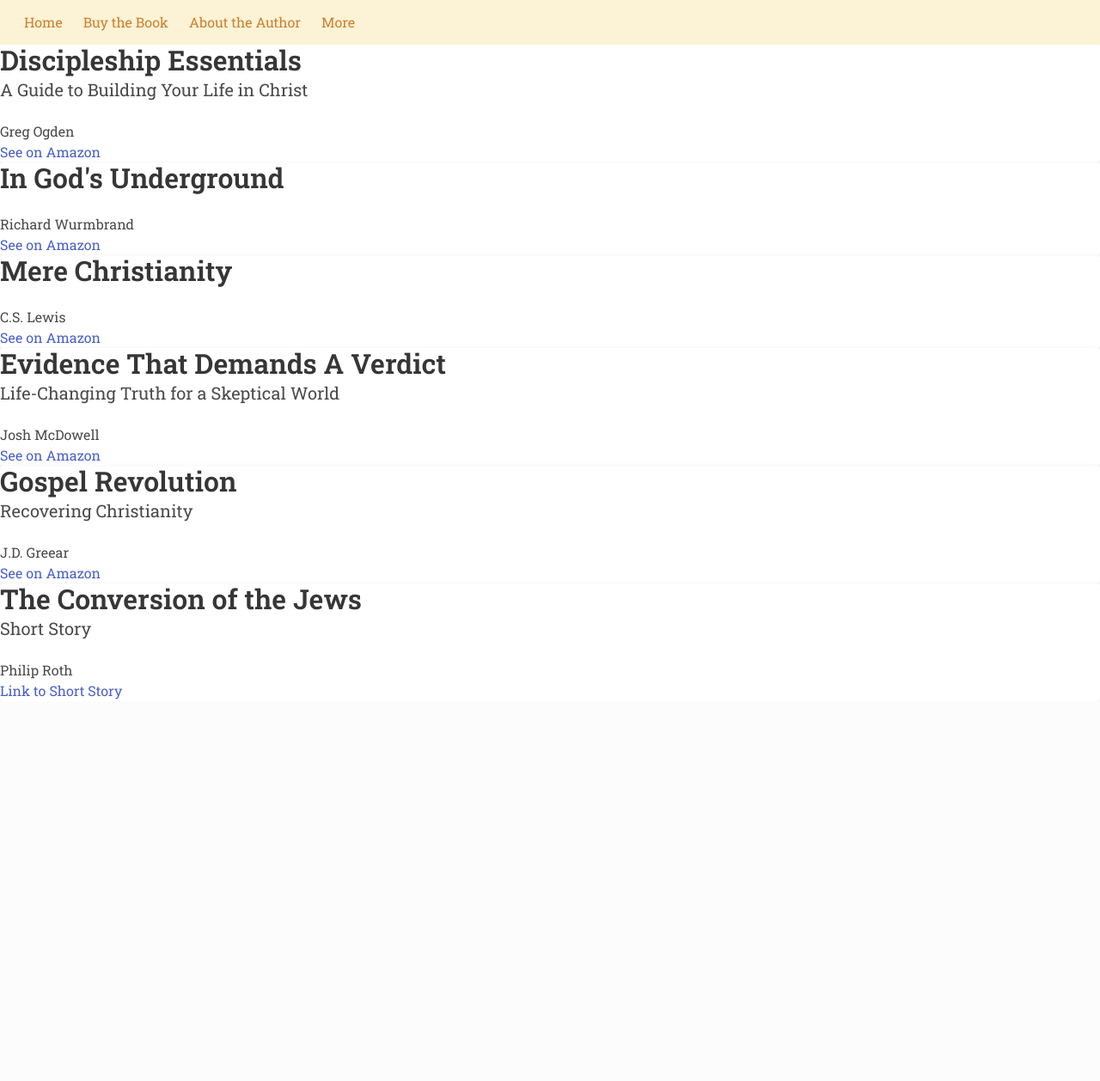
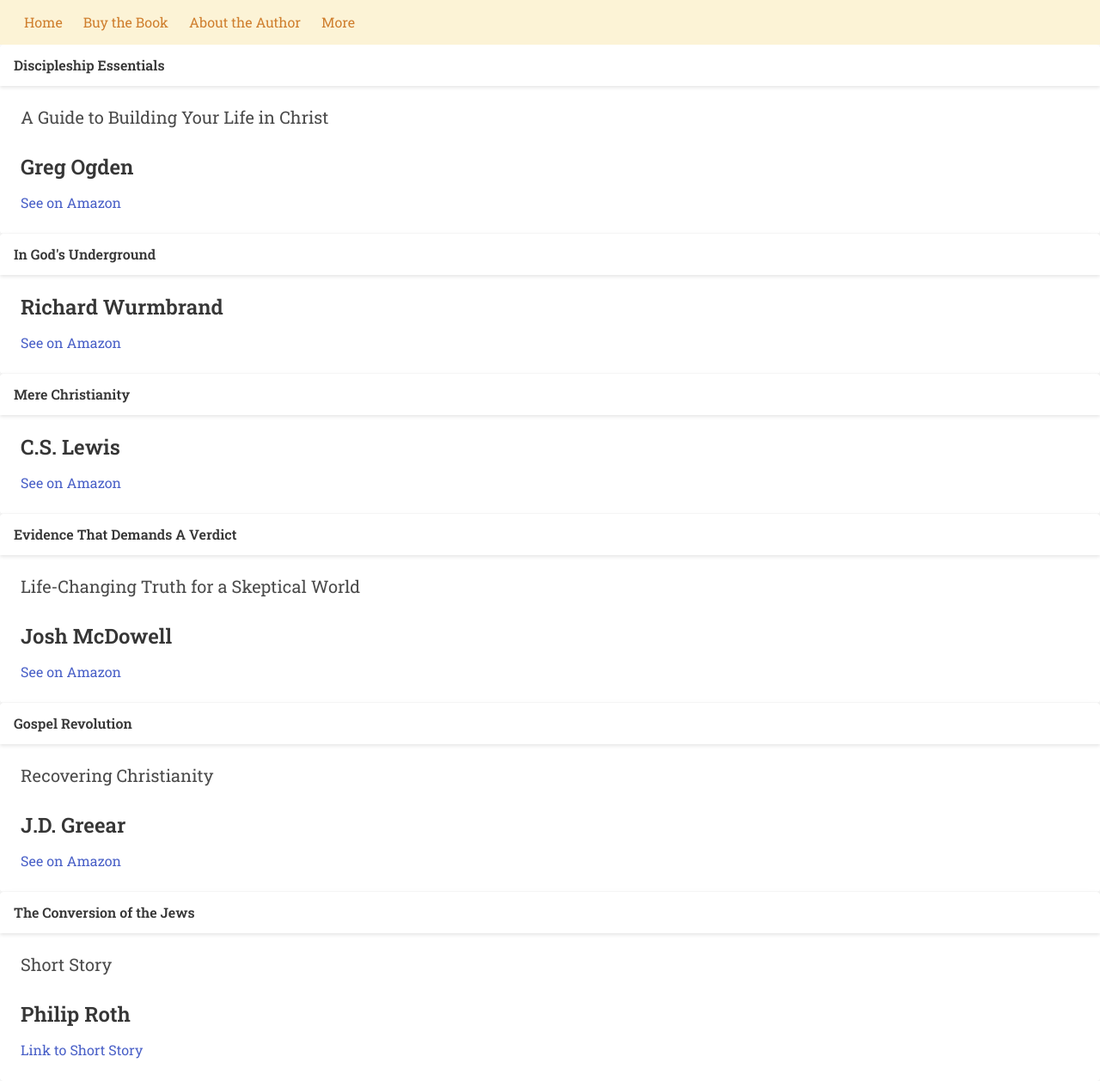
Before and after one commit to everhartC/LaymansPerspective, a Django app: page /resources/ in a window 1280 px wide. Shown: the whole page at 86% size. Before the commit the page ends 814 px from the top, so only its background shows below. Run offline with Django 3.2, Linux system fonts and the light colour scheme; data comes from the database, SQL or seed files in the repository.

Commit message:
Beginning to style ListView of books

```diff
--- a/templates/resources.html
+++ b/templates/resources.html
@@ -2,10 +2,13 @@
 {% load static %}
 
 {% block content %}
-    <div class="listbooks">
-        {% for book in book_list %}
-            <div class="card">
-                <p class="title">{{book.title}}</p>
+{% for book in book_list %}
+    <div class="card is-half">
+        <div class="card-header">
+            <p class="card-header-title">{{book.title}}</p>
+        </div>
+        <div class="card-content">
+            <div class="content">
                 {% if book.subtitle %}
                     <p class="subtitle">{{book.subtitle}}</p>
                 {% endif %}
@@ -16,6 +19,7 @@
                     <p><a href="{{book.link}}">See on Amazon</a></p>
                 {% endif %}
             </div>
-        {% endfor %}
+        </div>
     </div>
+{% endfor %}
 {% endblock content %}
```
